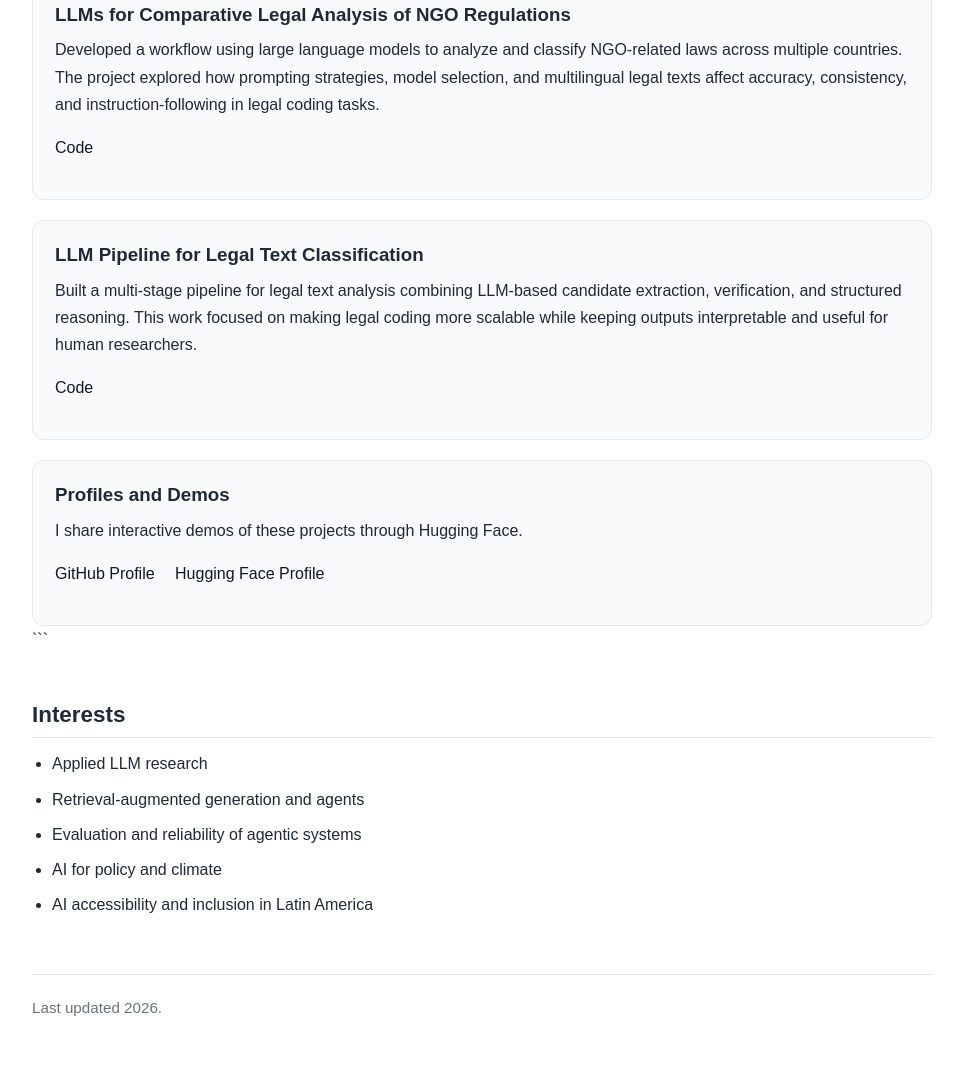
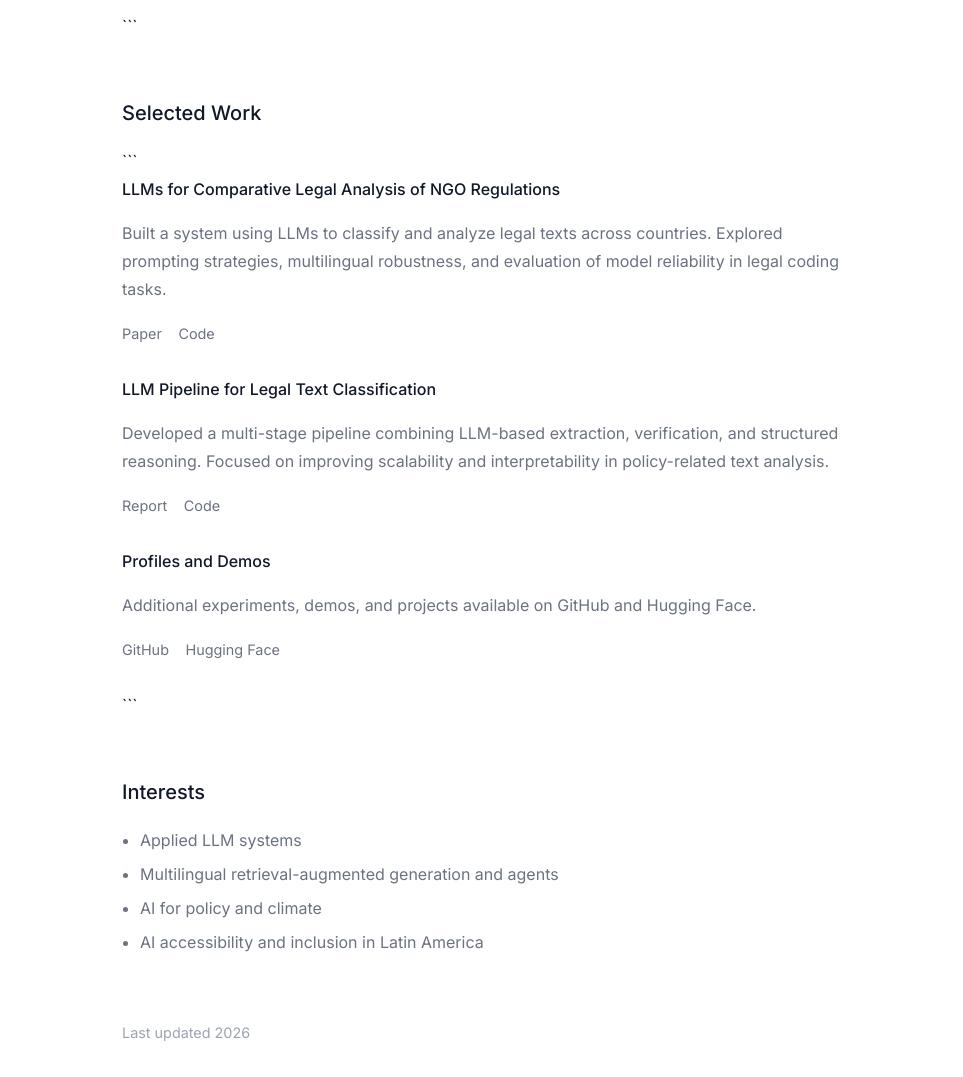
Before and after one commit to raulpzs/raulpzs.github.io, a plain HTML site: page index.html in a window 1280 px wide. Shown: the part 837-1914 px from the top of the page, without its empty margins (158-1121 px from the left). Drawn offline with Linux system fonts and the light colour scheme.

Commit message:
Refactor index.html for better layout and design
Updated styling and content for improved readability and structure.

````diff
--- a/index.html
+++ b/index.html
@@ -5,215 +5,231 @@
   <meta charset="UTF-8" />
   <meta name="viewport" content="width=device-width, initial-scale=1.0" />
   <title>Raúl Alejandro Pérez Saucedo</title>
+
+  <link href="https://fonts.googleapis.com/css2?family=Inter:wght@300;400;500;600&display=swap" rel="stylesheet">
+
   <style>
     :root {
-      --text: #1f2937;
+      --text: #111827;
       --muted: #6b7280;
+      --light: #9ca3af;
       --border: #e5e7eb;
-      --bg-soft: #f9fafb;
-      --link: #111827;
+      --accent: #2563eb;
     }
 
-```
     * {
       box-sizing: border-box;
     }
 
     body {
-  font-family: Arial, sans-serif;
+      font-family: 'Inter', sans-serif;
       color: var(--text);
-  max-width: 900px;
-  margin: 48px auto;
-  padding: 0 20px 60px;
-  line-height: 1.7;
-  background: white;
-}
-
-h1, h2, h3 {
-  line-height: 1.25;
-  margin-bottom: 12px;
+      max-width: 760px;
+      margin: 60px auto;
+      padding: 0 20px 80px;
+      line-height: 1.75;
+      background: #ffffff;
     }
 
     h1 {
-  font-size: 2.2rem;
-  margin-bottom: 8px;
+      font-size: 2.4rem;
+      font-weight: 600;
+      margin-bottom: 6px;
     }
 
     h2 {
-  font-size: 1.4rem;
-  margin-top: 48px;
-  border-bottom: 1px solid var(--border);
-  padding-bottom: 8px;
+      font-size: 1.25rem;
+      font-weight: 500;
+      margin-top: 56px;
+      margin-bottom: 16px;
+      color: var(--text);
+    }
+
+    h3 {
+      font-size: 1.05rem;
+      font-weight: 500;
+      margin-bottom: 6px;
     }
 
     p {
-  margin: 0 0 16px;
-}
-
-.subtitle {
-  color: var(--muted);
-  font-size: 1.05rem;
-  margin-bottom: 24px;
-}
-
-.intro {
-  font-size: 1.05rem;
-  margin-bottom: 24px;
-}
-
-.links {
-  margin: 20px 0 8px;
-}
-
-.links a,
-.project-links a {
-  color: var(--link);
-  text-decoration: none;
-  border-bottom: 1px solid transparent;
-  margin-right: 16px;
-}
-
-.links a:hover,
-.project-links a:hover {
-  border-bottom-color: var(--link);
-}
-
-.card {
-  border: 1px solid var(--border);
-  border-radius: 12px;
-  padding: 22px;
-  margin-top: 20px;
-  background: var(--bg-soft);
-}
-
-.card h3 {
-  margin-top: 0;
-  margin-bottom: 10px;
+      margin-bottom: 16px;
+      color: var(--text);
     }
 
     .muted {
       color: var(--muted);
     }
 
-ul {
-  padding-left: 20px;
-  margin-top: 10px;
+    .subtitle {
+      color: var(--muted);
+      margin-bottom: 24px;
+      font-size: 1.05rem;
     }
 
-li {
+    .links {
+      margin-top: 16px;
       margin-bottom: 8px;
     }
 
-.footer {
-  margin-top: 56px;
-  padding-top: 20px;
-  border-top: 1px solid var(--border);
+    .links a {
+      margin-right: 14px;
+      text-decoration: none;
       color: var(--muted);
       font-size: 0.95rem;
     }
 
+    .links a:hover {
+      color: var(--text);
+    }
+
+    .section {
+      margin-top: 48px;
+    }
+
+    .project {
+      margin-bottom: 28px;
+    }
+
+    .project-title {
+      font-weight: 500;
+    }
+
+    .project-links a {
+      font-size: 0.9rem;
+      margin-right: 12px;
+      color: var(--muted);
+      text-decoration: none;
+    }
+
+    .project-links a:hover {
+      color: var(--text);
+    }
+
+    ul {
+      padding-left: 18px;
+      margin-top: 8px;
+    }
+
+    li {
+      margin-bottom: 6px;
+      color: var(--muted);
+    }
+
+    .footer {
+      margin-top: 64px;
+      font-size: 0.9rem;
+      color: var(--light);
+    }
+
     @media (max-width: 640px) {
       body {
-    margin: 28px auto;
+        margin: 40px auto;
       }
 
       h1 {
-    font-size: 1.8rem;
-  }
-
-  .links a,
-  .project-links a {
-    display: inline-block;
-    margin-bottom: 8px;
+        font-size: 2rem;
       }
     }
-```
+  </style>
 
-  </style>
 </head>
+
 <body>
+
   <header>
-    <h1>Raúl Alejandro Pérez Saucedo</h1>
+    <h1>Raúl Pérez Saucedo</h1>
 
 ```
-<p class="intro">
+<p>
   Hello, I’m Raúl. I hold a B.S. in Data Science and Mathematics from Tecnológico de Monterrey (ITESM).
   My work focuses on applied AI and machine learning in policy, society, and climate. I'm interested in how humans and AI interact in decision-making.
-
 </p>
 
 <div class="links">
-  <a href="https://github.com/raulpzs" target="_blank" rel="noopener noreferrer">GitHub</a>
-  <a href="https://huggingface.co/raulpzs" target="_blank" rel="noopener noreferrer">Hugging Face</a>
-  <a href="https://www.linkedin.com/in/raulpzs" target="_blank" rel="noopener noreferrer">LinkedIn</a>
+  <a href="https://github.com/raulpzs" target="_blank">GitHub</a>
+  <a href="https://huggingface.co/raulpzs" target="_blank">Hugging Face</a>
+  <a href="https://www.linkedin.com/in/raulpzs" target="_blank">LinkedIn</a>
 </div>
 ```
 
   </header>
 
-  <section>
+  <section class="section">
     <h2>About</h2>
+
+```
 <p>
-      I currently collaborate with The Carter Center. I've built LLM-based workflows to codify laws on freedom of expression. This work contributes to building structured, cross-country datasets for policy research.
+  I currently collaborate with The Carter Center, where I've built LLM-based workflows to analyze and structure laws on freedom of expression. This work contributes to building cross-country datasets for policy research.
 </p>
+
 <p>
-      During my undergraduate studies, I worked across both industry and research. At CEMEX, I built SQL-based data systems and dashboards for operational metrics. At Concordia University, I worked on automating data extraction for the GRNDS project, an initiative that compiles and standardizes data from national charity registers worldwide.
+  During my undergraduate studies, I worked across both industry and research. At CEMEX, I built SQL-based data systems and dashboards for operational metrics. At Concordia University, I worked on automating data extraction for the GRNDS project, which compiles and standardizes global NGO regulation data.
+</p>
+
 <p>
-      I’m interested in applied LLM research, especially agent-based RAG systems and evaluation. Long term, I want to help build AI systems that are accessible, fair, and sustainable, and that support people and institutions in high-impact domains such as policy and climate. I care especially about ensuring Mexico and Latin America as a whole have a role in the development and use of these systems.
+  I’m interested in applied LLM systems, especially agent-based RAG systems and evaluation. Long term, I want to build accesible AI systems that support people in policy and climate. I care especially about ensuring Mexico and Latin America have a role in the development of these systems.
 </p>
+```
+
   </section>
 
-  <section>
+  <!-- WORK -->
+
+  <section class="section">
     <h2>Selected Work</h2>
 
 ```
-<div class="card">
-  <h3>LLMs for Comparative Legal Analysis of NGO Regulations</h3>
-  <p>
-    Developed a workflow using large language models to analyze and classify NGO-related laws across multiple countries. The project explored how prompting strategies, model selection, and multilingual legal texts affect accuracy, consistency, and instruction-following in legal coding tasks.
+<div class="project">
+  <div class="project-title">LLMs for Comparative Legal Analysis of NGO Regulations</div>
+  <p class="muted">
+    Built a system using LLMs to classify and analyze legal texts across countries. Explored prompting strategies, multilingual robustness, and evaluation of model reliability in legal coding tasks.
   </p>
-  <p class="project-links">
-    <a href="https://github.com/raulpzs" target="_blank" rel="noopener noreferrer">Code</a>
-  </p>
+  <div class="project-links">
+    <a href="#">Paper</a>
+    <a href="https://github.com/raulpzs" target="_blank">Code</a>
+  </div>
 </div>
 
-<div class="card">
-  <h3>LLM Pipeline for Legal Text Classification</h3>
-  <p>
-    Built a multi-stage pipeline for legal text analysis combining LLM-based candidate extraction, verification, and structured reasoning. This work focused on making legal coding more scalable while keeping outputs interpretable and useful for human researchers.
+<div class="project">
+  <div class="project-title">LLM Pipeline for Legal Text Classification</div>
+  <p class="muted">
+    Developed a multi-stage pipeline combining LLM-based extraction, verification, and structured reasoning. Focused on improving scalability and interpretability in policy-related text analysis.
   </p>
-  <p class="project-links">
-    <a href="https://github.com/raulpzs" target="_blank" rel="noopener noreferrer">Code</a>
-  </p>
+  <div class="project-links">
+    <a href="#">Report</a>
+    <a href="https://github.com/raulpzs" target="_blank">Code</a>
+  </div>
 </div>
 
-<div class="card">
-  <h3>Profiles and Demos</h3>
-  <p>
-    I share interactive demos of these projects through Hugging Face.
+<div class="project">
+  <div class="project-title">Profiles and Demos</div>
+  <p class="muted">
+    Additional experiments, demos, and projects available on GitHub and Hugging Face.
   </p>
-  <p class="project-links">
-    <a href="https://github.com/raulpzs" target="_blank" rel="noopener noreferrer">GitHub Profile</a>
-    <a href="https://huggingface.co/raulpzs" target="_blank" rel="noopener noreferrer">Hugging Face Profile</a>
-  </p>
+  <div class="project-links">
+    <a href="https://github.com/raulpzs" target="_blank">GitHub</a>
+    <a href="https://huggingface.co/raulpzs" target="_blank">Hugging Face</a>
+  </div>
 </div>
 ```
 
   </section>
 
-  <section>
+  <!-- INTERESTS -->
+
+  <section class="section">
     <h2>Interests</h2>
     <ul>
-      <li>Applied LLM research</li>
-      <li>Retrieval-augmented generation and agents</li>
-      <li>Evaluation and reliability of agentic systems</li>
+      <li>Applied LLM systems</li>
+      <li>Multilingual retrieval-augmented generation and agents</li>
       <li>AI for policy and climate</li>
       <li>AI accessibility and inclusion in Latin America</li>
     </ul>
   </section>
 
   <div class="footer">
-    <p>Last updated 2026.</p>
+    Last updated 2026
   </div>
+
 </body>
 </html>
````
Lines whose indentation alone changed are shown as unchanged.
